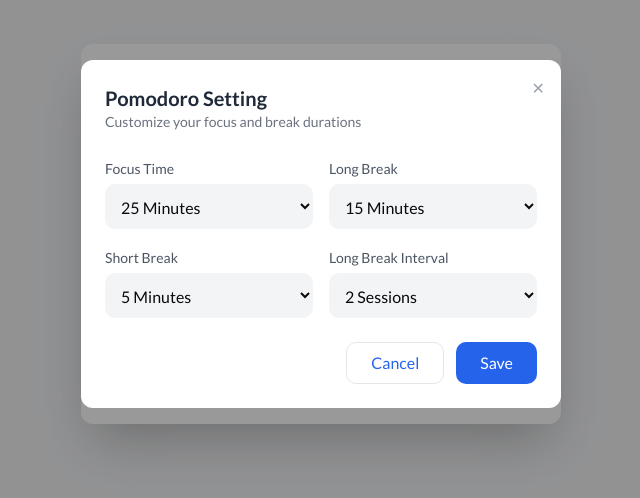
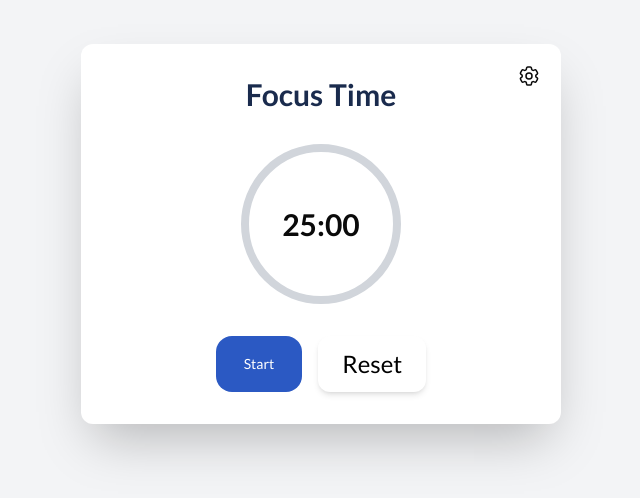
Before and after one commit to gerejakajal207/student-planner-dashboard, a React (Create React App) app: page / in a window 1280 px wide. Shown: the part 166-664 px from the top of the page, without its empty margins (319-959 px from the left). Built offline with nearby package versions, Linux system fonts and the light colour scheme.

Commit message:
Added Button Component

```diff
--- a/src/App.js
+++ b/src/App.js
@@ -2,17 +2,12 @@
 import "./App.css";
 
 // COMPONENTS //
-import PomodoroSettings from "./components/PomodoroSettings";
-import Pomodoro from "./components/Pomodoro";
-
-// OTHERS //
-import Button from "./ui/Button";
+import PomodoroCard from "./components/Pomodoro/PomodoroCard";
 
 function App() {
   return (
     <div>
-      <PomodoroSettings />
-      <Pomodoro />
+      <PomodoroCard />
     </div>
   );
 }
--- a/src/components/Pomodoro.jsx
+++ b/src/components/Pomodoro/PomodoroCard.jsx
@@ -1,5 +1,6 @@
 import { useState, useEffect, useRef } from "react";
 import PomodoroSettings from "./PomodoroSettings";
+import Button from "../../ui/Button";
 
 export default function Pomodoro() {
   const [showSettings, setShowSettings] = useState(false);
@@ -103,16 +104,7 @@ export default function Pomodoro() {
           </div>
 
           <div className="flex gap-4">
-            <button
-              onClick={toggleTimer}
-              className={`rounded-xl px-6 py-3 text-2xl shadow-md ${
-                isRunning
-                  ? "bg-[#5b9fff] text-white hover:bg-[#2b59c3]"
-                  : "bg-blue-600 text-white hover:bg-blue-700"
-              } transition-colors`}
-            >
-              {isRunning ? "Pause" : "Start"}
-            </button>
+            <Button data={{ text: isRunning ? "Pause" : "Start", onClick: toggleTimer }} />
 
             <button
               onClick={resetTimer}
@@ -136,6 +128,7 @@ export default function Pomodoro() {
           interval={interval}
           setInterval={setInterval}
         />
+
       )}
     </div>
   );
```
Also changed, not shown: src/components/Pomodoro/PomodoroSettings.jsx (renamed from src/components/PomodoroSettings.jsx).
